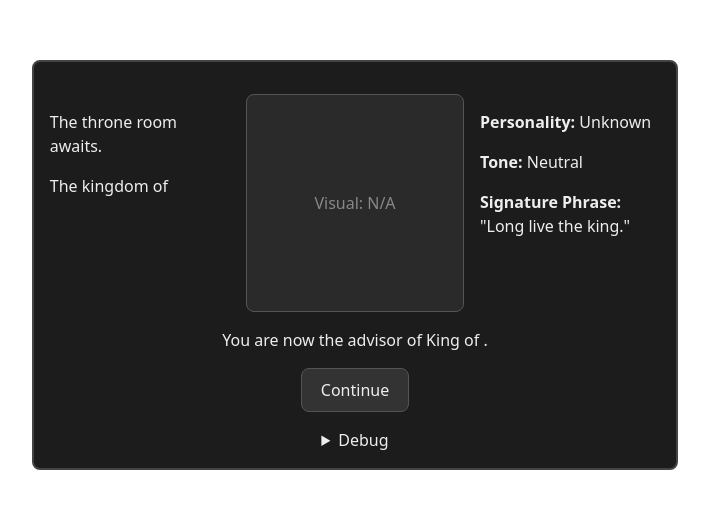
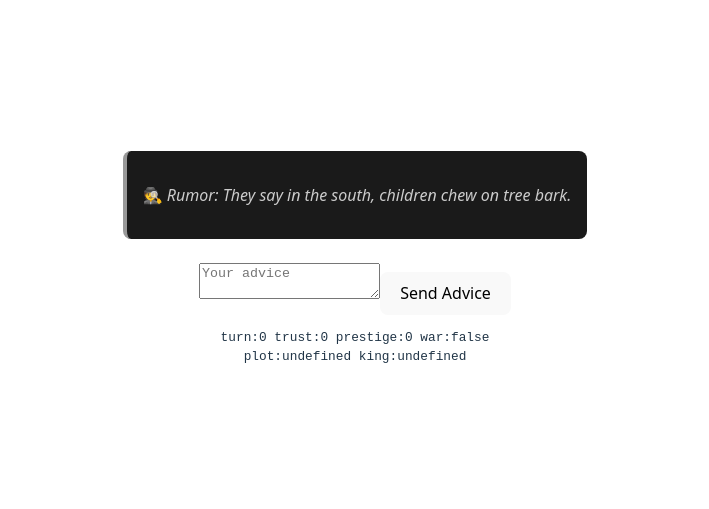
Before and after one commit to Sarec21/Consejero4.0, a React (Vite) app: page /turn in a window 1280 px wide. Before the commit this address led to /presentation. Shown: the part 135-644 px from the top of the page, without its empty margins (285-994 px from the left). Built offline with nearby package versions, Linux system fonts and the light colour scheme; no server answers.

Commit message:
Revert "Implement turn flow logic"

```diff
--- a/src/screens/logic/TurnScreen.tsx
+++ b/src/screens/logic/TurnScreen.tsx
@@ -5,14 +5,10 @@ import { checkAndTriggerMutations } from '../../lib/mutationLogic'
 import { getAvailableEvents, type Event } from '../../lib/eventSelector'
 import ViewTurnScreen from '../view/ViewTurnScreen'
 import { getRumorForCurrentState } from '../../lib/rumorSelector'
-import {
-  getAvailableCharacters,
-  type CharacterEntry,
-} from '../../lib/characterUtils'
+import { getAvailableCharacters, type CharacterEntry } from '../../lib/characterUtils'
 import Loader from '../../components/Loader'
 import { callAssistant as rawCall } from '../../lib/openai'
 import { getPromptTemplate } from '../../lib/openai/promptTemplates'
-import { runPromptWithValidation } from '../../lib/openai/promptExecutor'
 
 export default function TurnScreen() {
   const gameState = useGameState()
@@ -20,7 +16,6 @@ export default function TurnScreen() {
     setPlayerAdvice,
     setKingReaction,
     setTrust,
-    setActiveEvents,
     mainPlot,
     currentTurn,
     trust,
@@ -31,56 +26,35 @@ export default function TurnScreen() {
     currentKing,
   } = gameState
 
+  /* eslint-disable react-hooks/exhaustive-deps */
+  useEffect(() => {
+    const rumor = getRumorForCurrentState()
+    if (rumor && !rumorsQueue.includes(rumor)) {
+      addRumors([rumor])
+    }
+  }, [])
+  /* eslint-enable react-hooks/exhaustive-deps */
 
   const currentRumorText =
     rumorsQueue.length > 0 ? rumorsQueue[rumorsQueue.length - 1] : null
   const [advice, setAdvice] = useState('')
   const [availableChars, setAvailableChars] = useState<CharacterEntry[]>([])
-  const [currentEventLocal, setCurrentEventLocal] = useState<Event | null>(null)
-  const [dilemma, setDilemma] = useState('')
-  const [error, setError] = useState<string | null>(null)
+  const [currentEvent, setCurrentEvent] = useState<Event | null>(null)
   const [loading, setLoading] = useState(false)
   const navigate = useNavigate()
 
   useEffect(() => {
-    if (!mainPlot) {
-      navigate('/presentation')
-      return
+    if (mainPlot) {
+      const chars = getAvailableCharacters(mainPlot, currentEmotion, level)
+      setAvailableChars(chars)
     }
+  }, [mainPlot, currentEmotion, level])
 
-    const init = async () => {
-      setLoading(true)
-      try {
-        checkAndTriggerMutations(
-          currentTurn,
-          mainPlot,
-          useGameState.getState(),
-        )
-
-        const rumor = getRumorForCurrentState()
-        if (rumor && !rumorsQueue.includes(rumor)) {
-          addRumors([rumor])
-        }
-
-        const chars = getAvailableCharacters(mainPlot, currentEmotion, level)
-        setAvailableChars(chars)
-
-        const events = getAvailableEvents(mainPlot, currentTurn)
-        setActiveEvents(events)
-        const first = events.length > 0 ? events[0] : null
-        setCurrentEventLocal(first)
-
-        const turnText = await runPromptWithValidation('turn')
-        setDilemma(turnText)
-      } catch (err) {
-        console.error('Error preparing turn', err)
-        setError('Failed to generate dilemma')
-      } finally {
-        setLoading(false)
-      }
+  useEffect(() => {
+    if (mainPlot) {
+      const events = getAvailableEvents(mainPlot, currentTurn)
+      setCurrentEvent(events.length > 0 ? events[0] : null)
     }
-    init()
-    // eslint-disable-next-line react-hooks/exhaustive-deps
   }, [mainPlot, currentTurn])
 
   const handleSend = async () => {
@@ -106,6 +80,9 @@ export default function TurnScreen() {
       setKingReaction('The King nods at your words and ponders.')
     } finally {
       setTrust(trust + 5)
+      if (mainPlot) {
+        checkAndTriggerMutations(currentTurn, mainPlot, useGameState.getState())
+      }
       setLoading(false)
       navigate('/reaction')
     }
@@ -116,11 +93,8 @@ export default function TurnScreen() {
   ) : (
     <ViewTurnScreen
       rumor={currentRumorText}
-      event={currentEventLocal}
-      dilemma={dilemma}
-      visualTag={
-        currentEventLocal?.visual?.tag_ia || currentKing?.visual?.tag_ia || null
-      }
+      event={currentEvent}
+      visualTag={currentEvent?.visual?.tag_ia || currentKing?.visual?.tag_ia || null}
       advice={advice}
       onAdviceChange={setAdvice}
       onSend={handleSend}
@@ -130,7 +104,6 @@ export default function TurnScreen() {
           : undefined
       }
       debugCharacters={import.meta.env.DEV ? availableChars : undefined}
-      error={error || undefined}
     />
   )
 }
--- a/src/screens/view/ViewTurnScreen.tsx
+++ b/src/screens/view/ViewTurnScreen.tsx
@@ -3,7 +3,6 @@ import type { Event } from '../../lib/eventSelector'
 interface ViewTurnScreenProps {
   rumor?: string | null
   event?: Event | null
-  dilemma?: string | null
   visualTag?: string | null
   advice: string
   onAdviceChange: (value: string) => void
@@ -16,20 +15,17 @@ interface ViewTurnScreenProps {
     tags: string[]
     visual?: { tag_ia: string }
   }[]
-  error?: string
 }
 
 export default function ViewTurnScreen({
   rumor,
   event,
-  dilemma,
   visualTag,
   advice,
   onAdviceChange,
   onSend,
   debugInfo,
   debugCharacters,
-  error,
 }: ViewTurnScreenProps) {
   return (
     <div>
@@ -43,14 +39,6 @@ export default function ViewTurnScreen({
           <h3>{event.title}</h3>
           <p>{event.description}</p>
         </div>
-      )}
-      {dilemma && (
-        <div style={{ marginBottom: '0.5rem' }}>
-          <p>{dilemma}</p>
-        </div>
-      )}
-      {error && (
-        <p style={{ color: 'red' }}>{error}</p>
       )}
       {visualTag && <div style={{ opacity: 0.7 }}>Image tag: {visualTag}</div>}
       <textarea
```
